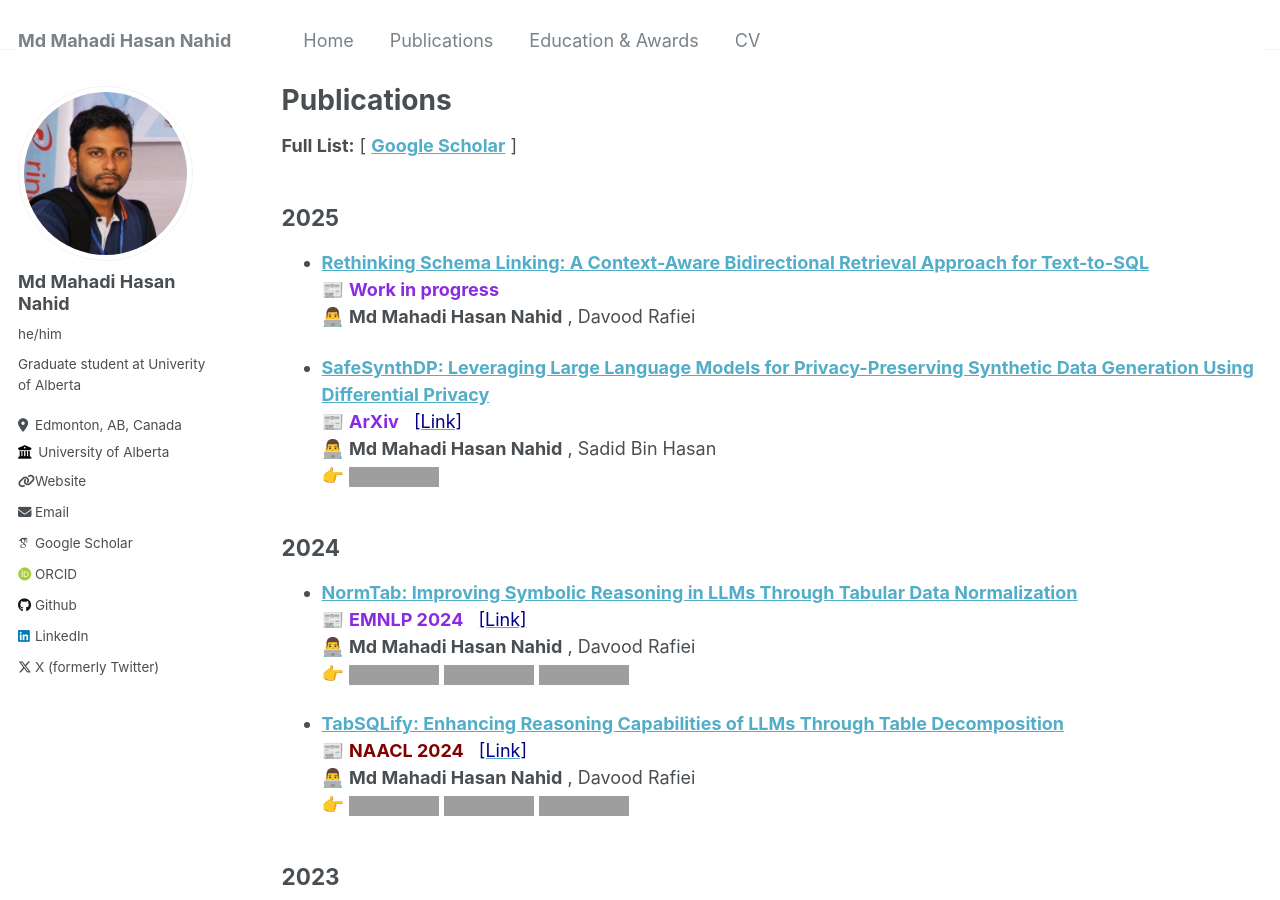
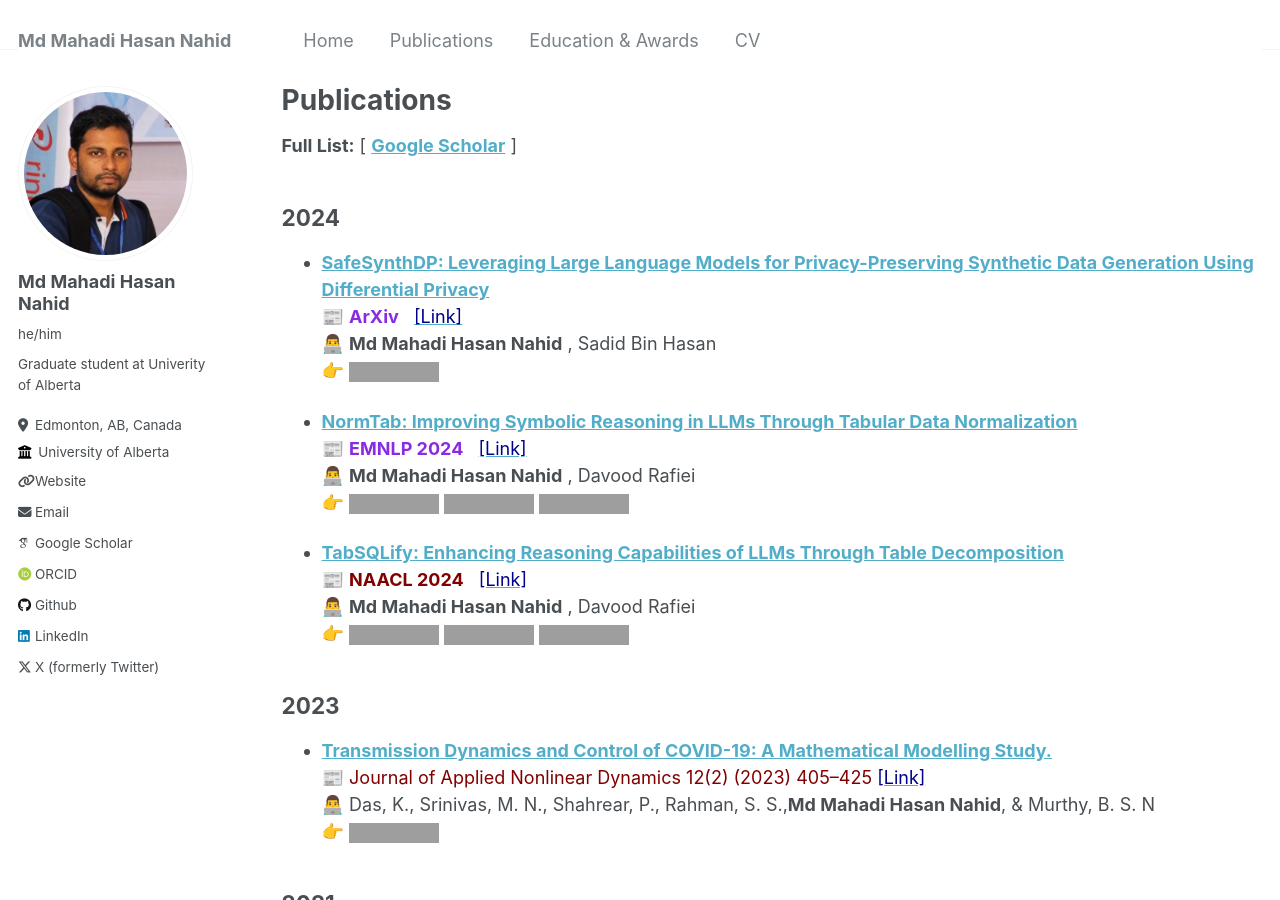
Before and after one commit to mahadi-nahid/mahadi-nahid.github.io, a Jekyll site: the page built from _pages/publications.md, in a window 1280 px wide and 900 px high, cut to the strip 0-900 px from the top of the window. Built offline with Jekyll 4.4.1, drawn with Linux system fonts in a browser that asks for light colours; some web fonts are replaced; grey boxes are pictures that could not be loaded.

Commit message:
Update publications.md

```diff
--- a/_pages/publications.md
+++ b/_pages/publications.md
@@ -13,11 +13,8 @@ author_profile: true
 
 [comment]: # <br/>
 
-## 2025
-* [**Rethinking Schema Linking: A Context-Aware Bidirectional Retrieval Approach for Text-to-SQL**]() <br/>
-📰 <span style ="color:BlueViolet"> **Work in progress** &nbsp; </span> <br/>
-👨‍💻 **Md Mahadi Hasan Nahid** , Davood Rafiei <br/>
 
+## 2024
 
 * [**SafeSynthDP: Leveraging Large Language Models for Privacy-Preserving Synthetic Data Generation Using Differential Privacy**](https://arxiv.org/abs/2412.20641)<br/>
 📰 <span style ="color:BlueViolet"> **ArXiv** &nbsp; </span> [<span style ="color:DarkBlue"> [Link] </span>](https://arxiv.org/abs/2412.20641) <br/>
```
Also changed, not shown: other parts of _pages/publications.md (+0 -1 lines).
